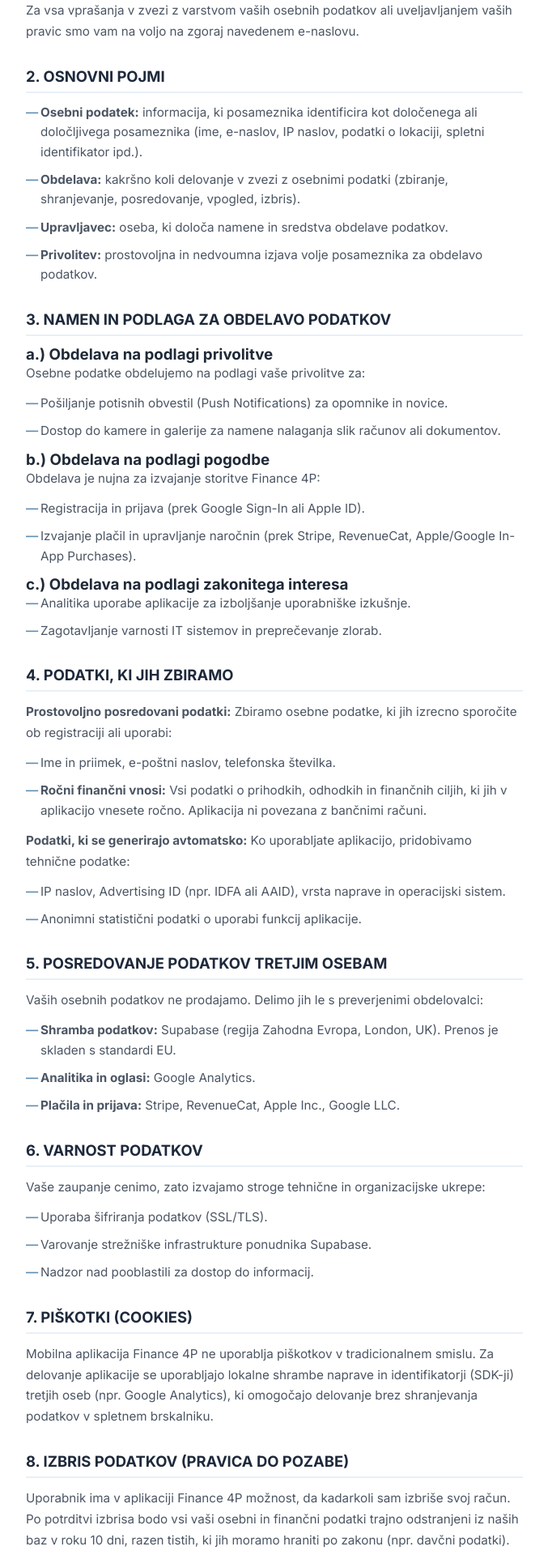
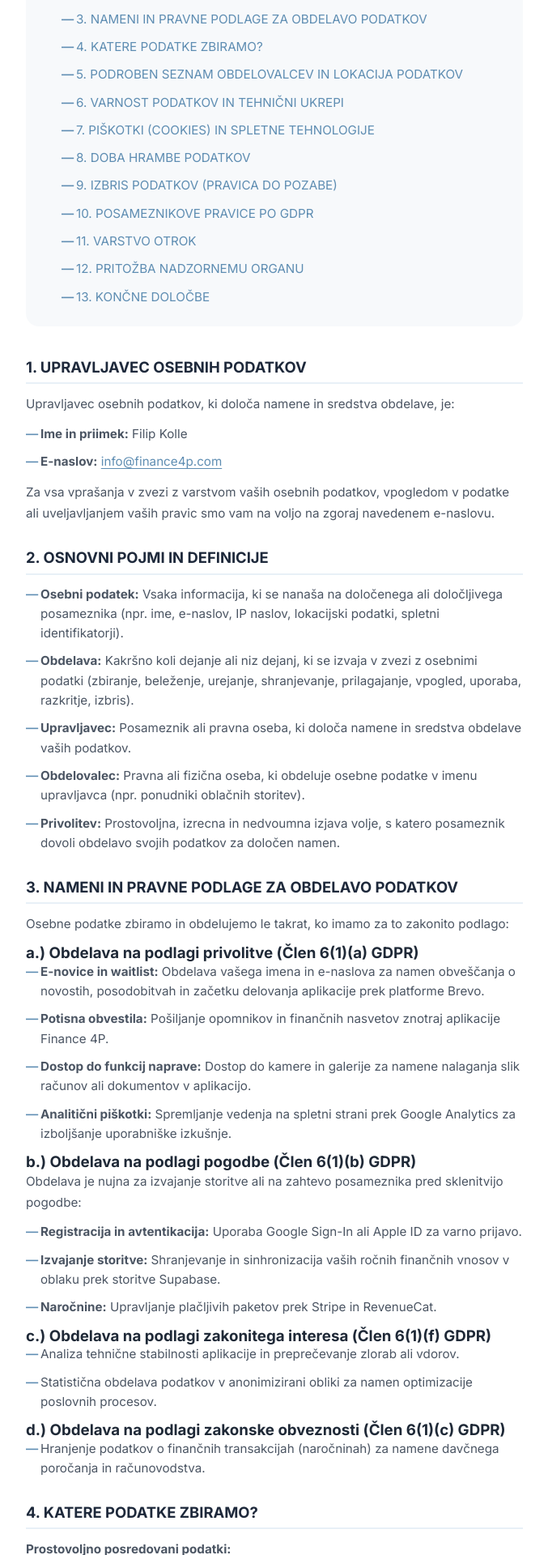
Before and after one commit to filipkolle/Landing-4P, a React (Vite) app: page /politikazasebnosti in a window 1280 px wide. Shown: the part 700-2620 px from the top of the page at 81% size, without its empty margins (301-978 px from the left). Built offline with nearby package versions, Linux system fonts and the light colour scheme.

Commit message:
docs: update privacy policy content, add table of contents and ensure GDPR compliance

```diff
--- a/src/components/PrivacyPolicy.jsx
+++ b/src/components/PrivacyPolicy.jsx
@@ -37,148 +37,190 @@ const PrivacyPolicy = () => {
         {/* Content */}
         <div className="pp-body">
           <h1>POLITIKA ZASEBNOSTI ZA MOBILNO APLIKACIJO FINANCE 4P</h1>
-          <p className="pp-date"><strong>Datum zadnje posodobitve:</strong> 31. marec 2026</p>
+          <p className="pp-date"><strong>Datum zadnje posodobitve:</strong> 21. april 2026</p>
 
           <p className="pp-intro">
-            Namen te Politike zasebnosti je seznanitev uporabnikov mobilne aplikacije Finance 4P z nameni
-            in podlago obdelave osebnih podatkov s strani upravljavca Filipa Kolle.
-            Vse osebne podatke obdelujemo, hranimo in varujemo v skladu z veljavno zakonodajo, zlasti v
-            skladu z Uredbo (EU) 2016/679 (GDPR) in Zakonom o varstvu osebnih podatkov (ZVOP-2).
+            Namen te Politike zasebnosti je seznanitev uporabnikov mobilne aplikacije Finance 4P ter obiskovalcev spletne strani (v nadaljevanju: "landing page") z nameni, podlagami, varnostnimi ukrepi in načini obdelave osebnih podatkov s strani upravljavca Filipa Kolle.
           </p>
 
           <p className="pp-intro">
-            S posredovanjem vaših osebnih podatkov izjavljate, da ste prebrali našo Politiko zasebnosti in
-            se zavedate načinov obdelave ter pravnih podlag obdelave osebnih podatkov. Če ne soglašate z
-            načini obdelave, vas prosimo, da nam ne posredujete vaših osebnih podatkov in aplikacije ne uporabljate.
+            Vse osebne podatke obdelujemo, hranimo in varujemo v skladu z veljavno zakonodajo, zlasti v skladu z Uredbo (EU) 2016/679 (GDPR) in Zakon o varstvu osebnih podatkov (ZVOP-2). S posredovanjem vaših osebnih podatkov izjavljate, da ste prebrali našo Politiko zasebnosti in se zavedate načinov obdelave ter pravnih podlag. Če ne soglašate z načini obdelave, vas prosimo, da nam ne posredujete vaših osebnih podatkov in aplikacije ali spletne strani ne uporabljate.
           </p>
 
-          <section>
+          <div className="pp-toc" style={{ background: 'rgba(94, 141, 178, 0.05)', padding: '24px', borderRadius: '16px', marginBottom: '40px' }}>
+            <h3 style={{ marginTop: 0, marginBottom: '16px' }}>Kazalo vsebine</h3>
+            <ul style={{ margin: 0, paddingLeft: '20px', lineHeight: '1.8' }}>
+              <li><a href="#sec-1" style={{ color: 'var(--primary)', textDecoration: 'none' }}>1. UPRAVLJAVEC OSEBNIH PODATKOV</a></li>
+              <li><a href="#sec-2" style={{ color: 'var(--primary)', textDecoration: 'none' }}>2. OSNOVNI POJMI IN DEFINICIJE</a></li>
+              <li><a href="#sec-3" style={{ color: 'var(--primary)', textDecoration: 'none' }}>3. NAMENI IN PRAVNE PODLAGE ZA OBDELAVO PODATKOV</a></li>
+              <li><a href="#sec-4" style={{ color: 'var(--primary)', textDecoration: 'none' }}>4. KATERE PODATKE ZBIRAMO?</a></li>
+              <li><a href="#sec-5" style={{ color: 'var(--primary)', textDecoration: 'none' }}>5. PODROBEN SEZNAM OBDELOVALCEV IN LOKACIJA PODATKOV</a></li>
+              <li><a href="#sec-6" style={{ color: 'var(--primary)', textDecoration: 'none' }}>6. VARNOST PODATKOV IN TEHNIČNI UKREPI</a></li>
+              <li><a href="#sec-7" style={{ color: 'var(--primary)', textDecoration: 'none' }}>7. PIŠKOTKI (COOKIES) IN SPLETNE TEHNOLOGIJE</a></li>
+              <li><a href="#sec-8" style={{ color: 'var(--primary)', textDecoration: 'none' }}>8. DOBA HRAMBE PODATKOV</a></li>
+              <li><a href="#sec-9" style={{ color: 'var(--primary)', textDecoration: 'none' }}>9. IZBRIS PODATKOV (PRAVICA DO POZABE)</a></li>
+              <li><a href="#sec-10" style={{ color: 'var(--primary)', textDecoration: 'none' }}>10. POSAMEZNIKOVE PRAVICE PO GDPR</a></li>
+              <li><a href="#sec-11" style={{ color: 'var(--primary)', textDecoration: 'none' }}>11. VARSTVO OTROK</a></li>
+              <li><a href="#sec-12" style={{ color: 'var(--primary)', textDecoration: 'none' }}>12. PRITOŽBA NADZORNEMU ORGANU</a></li>
+              <li><a href="#sec-13" style={{ color: 'var(--primary)', textDecoration: 'none' }}>13. KONČNE DOLOČBE</a></li>
+            </ul>
+          </div>
+
+          <section id="sec-1">
             <h2>1. UPRAVLJAVEC OSEBNIH PODATKOV</h2>
-            <p>Upravljavec osebnih podatkov je:</p>
-            <p>
-              <strong>Ime in priimek:</strong> Filip Kolle<br />
-              <strong>E-naslov:</strong> <a href="mailto:info@finance4p.com">info@finance4p.com</a>
-            </p>
-            <p>
-              Za vsa vprašanja v zvezi z varstvom vaših osebnih podatkov ali uveljavljanjem vaših pravic
-              smo vam na voljo na zgoraj navedenem e-naslovu.
-            </p>
+            <p>Upravljavec osebnih podatkov, ki določa namene in sredstva obdelave, je:</p>
+            <ul>
+              <li><strong>Ime in priimek:</strong> Filip Kolle</li>
+              <li><strong>E-naslov:</strong> <a href="mailto:info@finance4p.com">info@finance4p.com</a></li>
+            </ul>
+            <p>Za vsa vprašanja v zvezi z varstvom vaših osebnih podatkov, vpogledom v podatke ali uveljavljanjem vaših pravic smo vam na voljo na zgoraj navedenem e-naslovu.</p>
           </section>
 
-          <section>
-            <h2>2. OSNOVNI POJMI</h2>
+          <section id="sec-2">
+            <h2>2. OSNOVNI POJMI IN DEFINICIJE</h2>
             <ul>
-              <li><strong>Osebni podatek:</strong> informacija, ki posameznika identificira kot določenega ali določljivega posameznika (ime, e-naslov, IP naslov, podatki o lokaciji, spletni identifikator ipd.).</li>
-              <li><strong>Obdelava:</strong> kakršno koli delovanje v zvezi z osebnimi podatki (zbiranje, shranjevanje, posredovanje, vpogled, izbris).</li>
-              <li><strong>Upravljavec:</strong> oseba, ki določa namene in sredstva obdelave podatkov.</li>
-              <li><strong>Privolitev:</strong> prostovoljna in nedvoumna izjava volje posameznika za obdelavo podatkov.</li>
+              <li><strong>Osebni podatek:</strong> Vsaka informacija, ki se nanaša na določenega ali določljivega posameznika (npr. ime, e-naslov, IP naslov, lokacijski podatki, spletni identifikatorji).</li>
+              <li><strong>Obdelava:</strong> Kakršno koli dejanje ali niz dejanj, ki se izvaja v zvezi z osebnimi podatki (zbiranje, beleženje, urejanje, shranjevanje, prilagajanje, vpogled, uporaba, razkritje, izbris).</li>
+              <li><strong>Upravljavec:</strong> Posameznik ali pravna oseba, ki določa namene in sredstva obdelave vaših podatkov.</li>
+              <li><strong>Obdelovalec:</strong> Pravna ali fizična oseba, ki obdeluje osebne podatke v imenu upravljavca (npr. ponudniki oblačnih storitev).</li>
+              <li><strong>Privolitev:</strong> Prostovoljna, izrecna in nedvoumna izjava volje, s katero posameznik dovoli obdelavo svojih podatkov za določen namen.</li>
             </ul>
           </section>
 
-          <section>
-            <h2>3. NAMEN IN PODLAGA ZA OBDELAVO PODATKOV</h2>
-            <h3>a.) Obdelava na podlagi privolitve</h3>
-            <p>Osebne podatke obdelujemo na podlagi vaše privolitve za:</p>
+          <section id="sec-3">
+            <h2>3. NAMENI IN PRAVNE PODLAGE ZA OBDELAVO PODATKOV</h2>
+            <p>Osebne podatke zbiramo in obdelujemo le takrat, ko imamo za to zakonito podlago:</p>
+
+            <h3>a.) Obdelava na podlagi privolitve (Člen 6(1)(a) GDPR)</h3>
             <ul>
-              <li>Pošiljanje potisnih obvestil (Push Notifications) za opomnike in novice.</li>
-              <li>Dostop do kamere in galerije za namene nalaganja slik računov ali dokumentov.</li>
+              <li><strong>E-novice in waitlist:</strong> Obdelava vašega imena in e-naslova za namen obveščanja o novostih, posodobitvah in začetku delovanja aplikacije prek platforme Brevo.</li>
+              <li><strong>Potisna obvestila:</strong> Pošiljanje opomnikov in finančnih nasvetov znotraj aplikacije Finance 4P.</li>
+              <li><strong>Dostop do funkcij naprave:</strong> Dostop do kamere in galerije za namene nalaganja slik računov ali dokumentov v aplikacijo.</li>
+              <li><strong>Analitični piškotki:</strong> Spremljanje vedenja na spletni strani prek Google Analytics za izboljšanje uporabniške izkušnje.</li>
             </ul>
 
-            <h3>b.) Obdelava na podlagi pogodbe</h3>
-            <p>Obdelava je nujna za izvajanje storitve Finance 4P:</p>
+            <h3>b.) Obdelava na podlagi pogodbe (Člen 6(1)(b) GDPR)</h3>
+            <p>Obdelava je nujna za izvajanje storitve ali na zahtevo posameznika pred sklenitvijo pogodbe:</p>
             <ul>
-              <li>Registracija in prijava (prek Google Sign-In ali Apple ID).</li>
-              <li>Izvajanje plačil in upravljanje naročnin (prek Stripe, RevenueCat, Apple/Google In-App Purchases).</li>
+              <li><strong>Registracija in avtentikacija:</strong> Uporaba Google Sign-In ali Apple ID za varno prijavo.</li>
+              <li><strong>Izvajanje storitve:</strong> Shranjevanje in sinhronizacija vaših ročnih finančnih vnosov v oblaku prek storitve Supabase.</li>
+              <li><strong>Naročnine:</strong> Upravljanje plačljivih paketov prek Stripe in RevenueCat.</li>
             </ul>
 
-            <h3>c.) Obdelava na podlagi zakonitega interesa</h3>
+            <h3>c.) Obdelava na podlagi zakonitega interesa (Člen 6(1)(f) GDPR)</h3>
             <ul>
-              <li>Analitika uporabe aplikacije za izboljšanje uporabniške izkušnje.</li>
-              <li>Zagotavljanje varnosti IT sistemov in preprečevanje zlorab.</li>
+              <li>Analiza tehnične stabilnosti aplikacije in preprečevanje zlorab ali vdorov.</li>
+              <li>Statistična obdelava podatkov v anonimizirani obliki za namen optimizacije poslovnih procesov.</li>
+            </ul>
+
+            <h3>d.) Obdelava na podlagi zakonske obveznosti (Člen 6(1)(c) GDPR)</h3>
+            <ul>
+              <li>Hranjenje podatkov o finančnih transakcijah (naročninah) za namene davčnega poročanja in računovodstva.</li>
             </ul>
           </section>
 
-          <section>
-            <h2>4. PODATKI, KI JIH ZBIRAMO</h2>
-            <p><strong>Prostovoljno posredovani podatki:</strong> Zbiramo osebne podatke, ki jih izrecno sporočite ob registraciji ali uporabi:</p>
+          <section id="sec-4">
+            <h2>4. KATERE PODATKE ZBIRAMO?</h2>
+            <p><strong>Prostovoljno posredovani podatki:</strong></p>
             <ul>
-              <li>Ime in priimek, e-poštni naslov, telefonska številka.</li>
-              <li><strong>Ročni finančni vnosi:</strong> Vsi podatki o prihodkih, odhodkih in finančnih ciljih, ki jih v aplikacijo vnesete ročno. Aplikacija ni povezana z bančnimi računi.</li>
+              <li><strong>Podatki z landing page-a:</strong> Ime in e-poštni naslov, ki ju vnesete v obrazec za prijavo.</li>
+              <li><strong>Podatki v aplikaciji:</strong> Ime, e-poštni naslov, neobvezno telefonska številka.</li>
+              <li><strong>Finančni vnosi:</strong> Vsi podatki o prihodkih, odhodkih in finančnih ciljih, ki jih v aplikacijo vnesete ročno. Poudarjamo, da aplikacija ni neposredno povezana z vašimi bančnimi računi.</li>
             </ul>
-            <p><strong>Podatki, ki se generirajo avtomatsko:</strong> Ko uporabljate aplikacijo, pridobivamo tehnične podatke:</p>
+            <p><strong>Podatki, ki se generirajo avtomatsko:</strong></p>
             <ul>
-              <li>IP naslov, Advertising ID (npr. IDFA ali AAID), vrsta naprave in operacijski sistem.</li>
-              <li>Anonimni statistični podatki o uporabi funkcij aplikacije.</li>
+              <li><strong>Tehnični podatki:</strong> IP naslov, Advertising ID (IDFA/AAID), model naprave, operacijski sistem.</li>
+              <li><strong>Podatki o uporabi:</strong> Čas obiska, trajanje seje, kliknjene funkcije in poti znotraj aplikacije ali spletne strani.</li>
             </ul>
           </section>
 
-          <section>
-            <h2>5. POSREDOVANJE PODATKOV TRETJIM OSEBAM</h2>
-            <p>Vaših osebnih podatkov ne prodajamo. Delimo jih le s preverjenimi obdelovalci:</p>
+          <section id="sec-5">
+            <h2>5. PODROBEN SEZNAM OBDELOVALCEV IN LOKACIJA PODATKOV</h2>
+            <p>Vaših osebnih podatkov ne prodajamo ali nepooblaščeno razkrivamo. Za zagotavljanje vrhunske storitve sodelujemo s preverjenimi partnerji:</p>
+            <ol>
+              <li><strong>Supabase:</strong> Uporablja se izključno za bazo podatkov mobilne aplikacije in avtentikacijo. Podatki se hranijo na strežnikih v regiji EU (Frankfurt ali Dublin), kar zagotavlja skladnost z GDPR.</li>
+              <li><strong>Brevo:</strong> Uporablja se za shranjevanje e-naslovov in imen, zbranih na landing pagu. Brevo je podjetje s sedežem v EU, ki zagotavlja najvišje standarde varnosti e-poštnega marketinga.</li>
+              <li><strong>Google Ireland Ltd.:</strong> Uporablja se za Google Analytics (analitika spletne strani in aplikacije) ter Google Sign-In.</li>
+              <li><strong>Apple Inc.:</strong> Uporablja se za Apple ID prijavo in In-App nakupne procese.</li>
+              <li><strong>Cookiebot:</strong> Storitev za upravljanje in dokumentiranje vaših privolitev glede piškotkov na spletni strani.</li>
+              <li><strong>Stripe &amp; RevenueCat:</strong> Obdelava naročnin in plačilnih procesov.</li>
+            </ol>
+          </section>
+
+          <section id="sec-6">
+            <h2>6. VARNOST PODATKOV IN TEHNIČNI UKREPI</h2>
+            <p>Vaše zaupanje cenimo, zato izvajamo stroge tehnične in organizacijske ukrepe za zaščito pred nepooblaščenim dostopom, spreminjanjem ali uničenjem podatkov:</p>
             <ul>
-              <li><strong>Shramba podatkov:</strong> Supabase (regija Zahodna Evropa, London, UK). Prenos je skladen s standardi EU.</li>
-              <li><strong>Analitika in oglasi:</strong> Google Analytics.</li>
-              <li><strong>Plačila in prijava:</strong> Stripe, RevenueCat, Apple Inc., Google LLC.</li>
+              <li><strong>Šifriranje:</strong> Uporaba SSL (Secure Sockets Layer) in TLS protokola za varen prenos podatkov.</li>
+              <li><strong>Varnost v oblaku:</strong> Podatki v storitvi Supabase so šifrirani tako med prenosom kot v mirovanju (at-rest encryption).</li>
+              <li><strong>Omejitev dostopa:</strong> Dostop do baz podatkov je omejen na upravljavca in zaščiten z večstopenjsko avtentikacijo.</li>
             </ul>
           </section>
 
-          <section>
-            <h2>6. VARNOST PODATKOV</h2>
-            <p>Vaše zaupanje cenimo, zato izvajamo stroge tehnične in organizacijske ukrepe:</p>
+          <section id="sec-7">
+            <h2>7. PIŠKOTKI (COOKIES) IN SPLETNE TEHNOLOGIJE</h2>
+            <p><strong>Mobilna aplikacija:</strong> Finance 4P ne uporablja klasičnih piškotkov, temveč uporablja identifikatorje naprave in lokalno shrambo za zagotavljanje seje uporabnika.</p>
+            <p><strong>Spletna stran (Landing page):</strong> Uporablja piškotke za analizo prometa. Za zagotavljanje popolne transparentnosti uporabljamo orodje Cookiebot.</p>
             <ul>
-              <li>Uporaba šifriranja podatkov (SSL/TLS).</li>
-              <li>Varovanje strežniške infrastrukture ponudnika Supabase.</li>
-              <li>Nadzor nad pooblastili za dostop do informacij.</li>
+              <li><strong>Nujni piškotki:</strong> Nujni za delovanje strani (npr. shranjevanje vaše privolitve).</li>
+              <li><strong>Analitični piškotki:</strong> Google Analytics piškotki, ki se naložijo le, če v Cookiebot bannerju kliknete "Sprejmi" ali "Strinjam se".</li>
+              <li><strong>Upravljanje:</strong> Svoje nastavitve lahko kadarkoli spremenite s klikom na ikono piškotka v nogi spletne strani.</li>
             </ul>
           </section>
 
-          <section>
-            <h2>7. PIŠKOTKI (COOKIES)</h2>
-            <p>
-              Mobilna aplikacija Finance 4P ne uporablja piškotkov v tradicionalnem smislu.
-              Za delovanje aplikacije se uporabljajo lokalne shrambe naprave in identifikatorji (SDK-ji)
-              tretjih oseb (npr. Google Analytics), ki omogočajo delovanje brez shranjevanja podatkov
-              v spletnem brskalniku.
-            </p>
+          <section id="sec-8">
+            <h2>8. DOBA HRAMBE PODATKOV</h2>
+            <p>Podatke hranimo le toliko časa, dokler je to potrebno za dosego namena, za katerega so bili zbrani:</p>
+            <ul>
+              <li><strong>Podatki v aplikaciji:</strong> Hranijo se do trenutka, ko uporabnik izbriše svoj račun.</li>
+              <li><strong>Podatki v sistemu Brevo:</strong> Hranijo se do vaše odjave od e-novic (preklic privolitve).</li>
+              <li><strong>Tehnični dnevniki:</strong> Hranijo se od 6 do 12 mesecev.</li>
+              <li><strong>Davčni podatki:</strong> Podatki o plačilih se skladno z zakonom hranijo 10 let.</li>
+            </ul>
           </section>
 
-          <section>
-            <h2>8. IZBRIS PODATKOV (PRAVICA DO POZABE)</h2>
-            <p>
-              Uporabnik ima v aplikaciji Finance 4P možnost, da kadarkoli sam izbriše svoj račun.
-              Po potrditvi izbrisa bodo vsi vaši osebni in finančni podatki trajno odstranjeni iz
-              naših baz v roku 10 dni, razen tistih, ki jih moramo hraniti po zakonu (npr. davčni podatki).
-            </p>
+          <section id="sec-9">
+            <h2>9. IZBRIS PODATKOV (PRAVICA DO POZABE)</h2>
+            <p>Uporabnik ima v aplikaciji Finance 4P možnost, da kadarkoli sam sproži postopek izbrisa računa.</p>
+            <ul>
+              <li>Po potrditvi izbrisa bodo vsi vaši osebni in finančni podatki trajno odstranjeni iz baz Supabase v roku 10 dni.</li>
+              <li>Če želite izbris podatkov iz sistema Brevo, lahko to storite s klikom na povezavo "Odjava" v katerem koli e-mailu ali pa nam pišete na <a href="mailto:info@finance4p.com">info@finance4p.com</a>.</li>
+            </ul>
           </section>
 
-          <section>
-            <h2>9. POSAMEZNIKOVE PRAVICE</h2>
-            <p>Skladno z GDPR imate pravico do:</p>
+          <section id="sec-10">
+            <h2>10. POSAMEZNIKOVE PRAVICE PO GDPR</h2>
+            <p>Skladno z veljavno zakonodajo imate naslednje pravice:</p>
             <ul>
-              <li>Dostopa do vaših podatkov in njihovega popravka.</li>
-              <li>Izbrisa osebnih podatkov (»pozabe«).</li>
-              <li>Prenosljivosti podatkov v strojno berljivi obliki.</li>
-              <li>Ugovora obdelavi za namene neposrednega trženja.</li>
+              <li><strong>Pravica do dostopa:</strong> Zahtevate lahko potrditev, ali se vaši podatki obdelujejo, in pridobite kopijo teh podatkov.</li>
+              <li><strong>Pravica do popravka:</strong> Zahtevate lahko takojšen popravek netočnih ali dopolnitev nepopolnih podatkov.</li>
+              <li><strong>Pravica do izbrisa (Pozaba):</strong> Zahtevate lahko izbris svojih podatkov pod določenimi pogoji.</li>
+              <li><strong>Pravica do omejitve obdelave:</strong> Zahtevate lahko, da se obdelava vaših podatkov omeji.</li>
+              <li><strong>Pravica do prenosljivosti:</strong> Zahtevate lahko, da vam podatke posredujemo v strukturirani, strojno berljivi obliki.</li>
+              <li><strong>Pravica do ugovora:</strong> Kadarkoli lahko ugovarjate obdelavi za namene neposrednega trženja.</li>
             </ul>
-            <p>Vse zahteve naslovite na: <a href="mailto:info@finance4p.com">info@finance4p.com</a>.</p>
+            <p>Za uveljavljanje teh pravic nam pišite na: <a href="mailto:info@finance4p.com">info@finance4p.com</a>. Na vašo zahtevo bomo odgovorili brez nepotrebnega odlašanja, najkasneje pa v roku 30 dni.</p>
           </section>
 
-          <section>
-            <h2>10. PRITOŽBA NADZORNEMU ORGANU</h2>
+          <section id="sec-11">
+            <h2>11. VARSTVO OTROK</h2>
+            <p>Aplikacija Finance 4P ni namenjena osebam, mlajšim od 15 let. Upravljavec zavestno ne zbira osebnih podatkov od otrok, mlajših od 15 let. Če ugotovimo, da smo nenamerno pridobili podatke mladoletne osebe brez privolitve staršev, bomo te podatke nemudoma izbrisali.</p>
+          </section>
+
+          <section id="sec-12">
+            <h2>12. PRITOŽBA NADZORNEMU ORGANU</h2>
+            <p>Če menite, da obdelava vaših osebnih podatkov krši predpise o varstvu podatkov, imate pravico vložiti pritožbo pri nacionalnem nadzornem organu:</p>
             <p>
-              Če menite, da obdelava vaših podatkov krši predpise, lahko vložite pritožbo pri:<br />
               <strong>Informacijski pooblaščenec Republike Slovenije</strong><br />
               Dunajska cesta 22, 1000 Ljubljana<br />
+              Telefon: 01 230 97 30<br />
               E-pošta: <a href="mailto:gp.ip@ip-rs.si">gp.ip@ip-rs.si</a>
             </p>
           </section>
 
-          <section>
-            <h2>11. KONČNE DOLOČBE</h2>
-            <p>
-              Ta politika zasebnosti se lahko občasno posodobi. O vseh pomembnih spremembah boste
-              obveščeni znotraj aplikacije ali prek e-pošte.
-            </p>
+          <section id="sec-13">
+            <h2>13. KONČNE DOLOČBE</h2>
+            <p>Ta Politika zasebnosti stopi v veljavo z dnem objave. Upravljavec si pridržuje pravico do občasnih posodobitev dokumenta v primeru tehničnih sprememb ali sprememb zakonodaje. O vseh pomembnih spremembah boste obveščeni znotraj aplikacije, na spletni strani ali prek e-pošte.</p>
           </section>
         </div>
       </motion.div>
```
